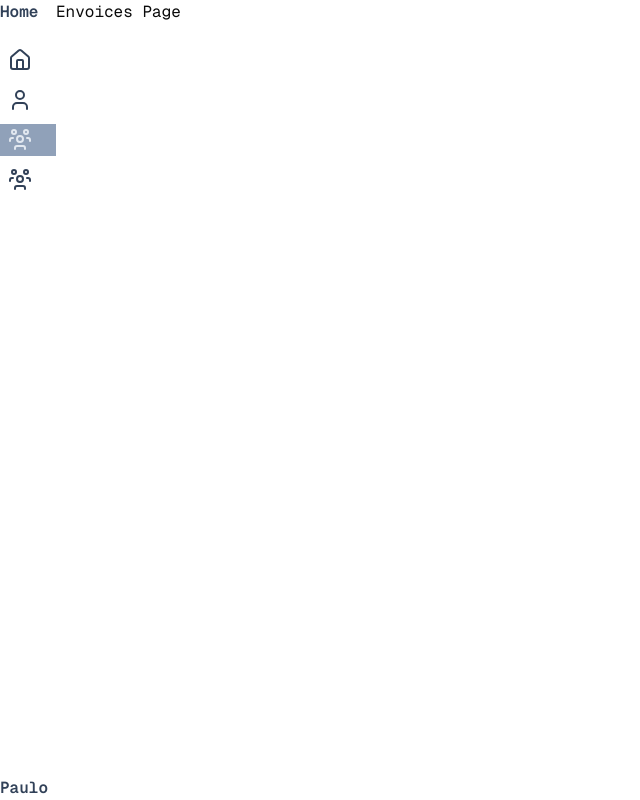
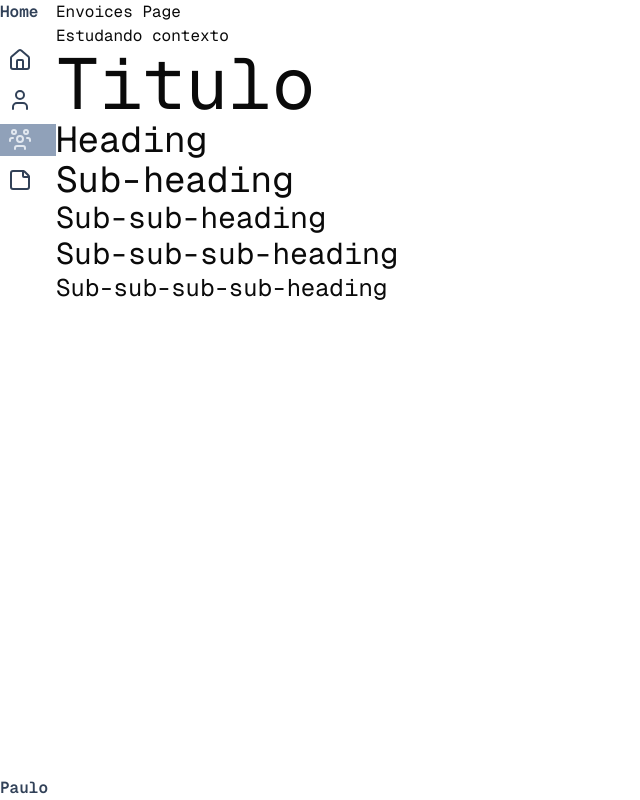
Before and after one commit to EdsonJGaspar/next16, a Next.js app: page /dashboard/invoices in a window 1280 px wide. Shown: the whole page, without its empty margins (0-640 px from the left). Built offline with nearby package versions, Linux system fonts and the light colour scheme.

Commit message:
feat: add heading and section components with context for dynamic heading levels; update InvoicesPage layout and header icons

```diff
--- a/app/dashboard/invoices/page.tsx
+++ b/app/dashboard/invoices/page.tsx
@@ -1,7 +1,27 @@
+import { Heading } from "@/components/web/heading";
+import { Section } from "@/components/web/section";
+
 export default function InvoicesPage() {
   return (
     <main>
       <h3>Envoices Page</h3>
+      <section>
+        <h2>Estudando contexto</h2>
+        <Section level={1}>
+          <Heading>Titulo</Heading>
+          <Section level={2}>
+            <Heading>Heading</Heading>
+            <Heading>Sub-heading</Heading>
+            <Section level={3}>
+              <Heading>Sub-sub-heading</Heading>
+              <Heading>Sub-sub-sub-heading</Heading>
+              <Section level={4}>
+                <Heading>Sub-sub-sub-sub-heading</Heading>
+              </Section>
+            </Section>
+          </Section>
+        </Section>
+      </section>
     </main>
   );
 }
--- a/components/web/header.tsx
+++ b/components/web/header.tsx
@@ -1,7 +1,7 @@
 "use client";
 
 import { clsx } from "cn";
-import { HomeIcon, User, UserGroupIcon, UserRoundGroup } from "lucide-react";
+import { HomeIcon, StickyNote, User, UserGroupIcon } from "lucide-react";
 import Link from "next/link";
 import { usePathname } from "next/navigation";
 
@@ -9,7 +9,7 @@ const links = [
   { name: "Home", href: "/dashboard", icon: HomeIcon },
   { name: "Costumers", href: "/dashboard/costumers", icon: User },
   { name: "Invoices", href: "/dashboard/invoices", icon: UserGroupIcon },
-  { name: "Posts", href: "/dashboard/posts", icon: UserGroupIcon },
+  { name: "Posts", href: "/dashboard/posts", icon: StickyNote },
 ];
 
 export function Header() {
--- /dev/null
+++ b/components/web/heading.tsx
@@ -0,0 +1,19 @@
+"use client";
+import { ComponentProps, useContext } from "react";
+import { LevelContext } from "../../lib/levelContexto";
+
+type HeadingProps = ComponentProps<"h3">;
+
+export function Heading({ children }: HeadingProps) {
+  const level = useContext(LevelContext);
+  return (
+    <>
+      {level === 1 && <h1 className="text-7xl">{children}</h1>}
+      {level === 2 && <h2 className="text-4xl">{children}</h2>}
+      {level === 3 && <h3 className="text-3xl">{children}</h3>}
+      {level === 4 && <h4 className="text-2xl">{children}</h4>}
+      {level === 5 && <h5 className="text-xl">{children}</h5>}
+      {level === 6 && <h6 className="text-lg">{children}</h6>}
+    </>
+  );
+}
--- /dev/null
+++ b/components/web/section.tsx
@@ -0,0 +1,14 @@
+import { LevelContext } from "@/lib/levelContexto";
+import { ComponentProps } from "react";
+
+interface SectionProps extends ComponentProps<"section"> {
+  level: number;
+}
+
+export function Section({ children, level, ...props }: SectionProps) {
+  return (
+    <section {...props}>
+      <LevelContext value={level}>{children}</LevelContext>
+    </section>
+  );
+}
--- /dev/null
+++ b/lib/levelContexto.ts
@@ -0,0 +1,4 @@
+"use client";
+import { createContext } from "react";
+
+export const LevelContext = createContext(1);
```
